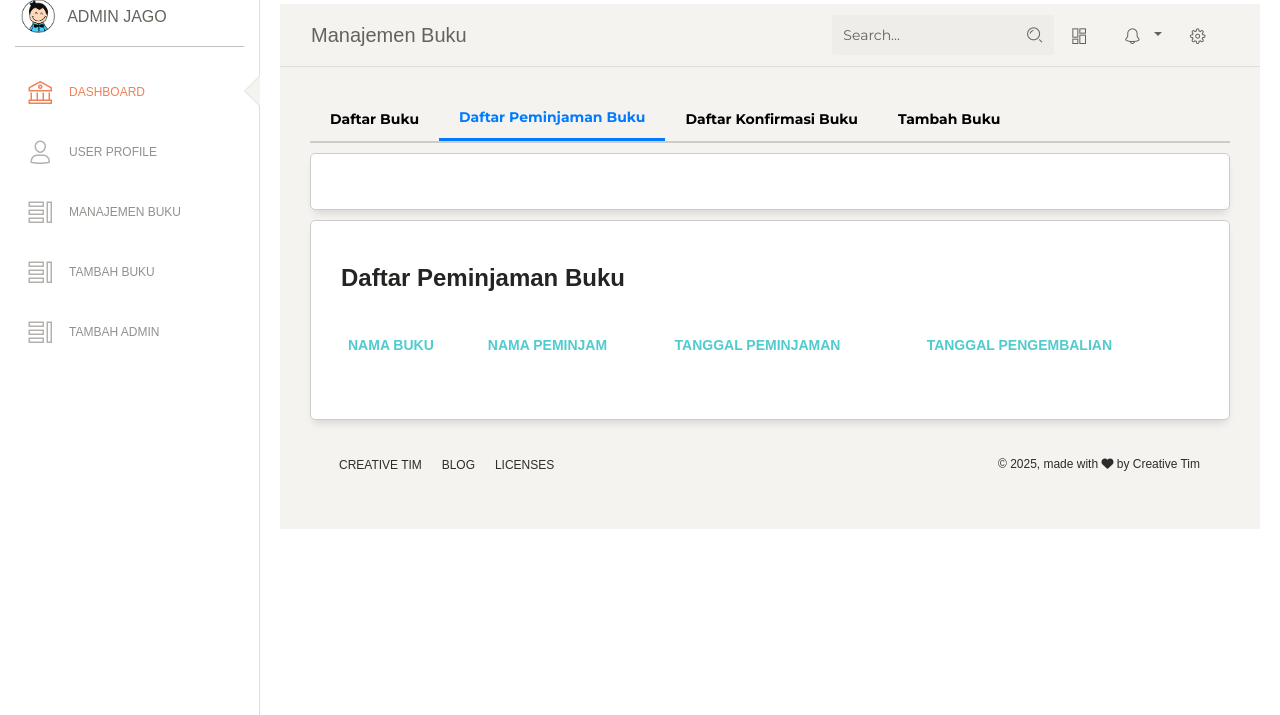
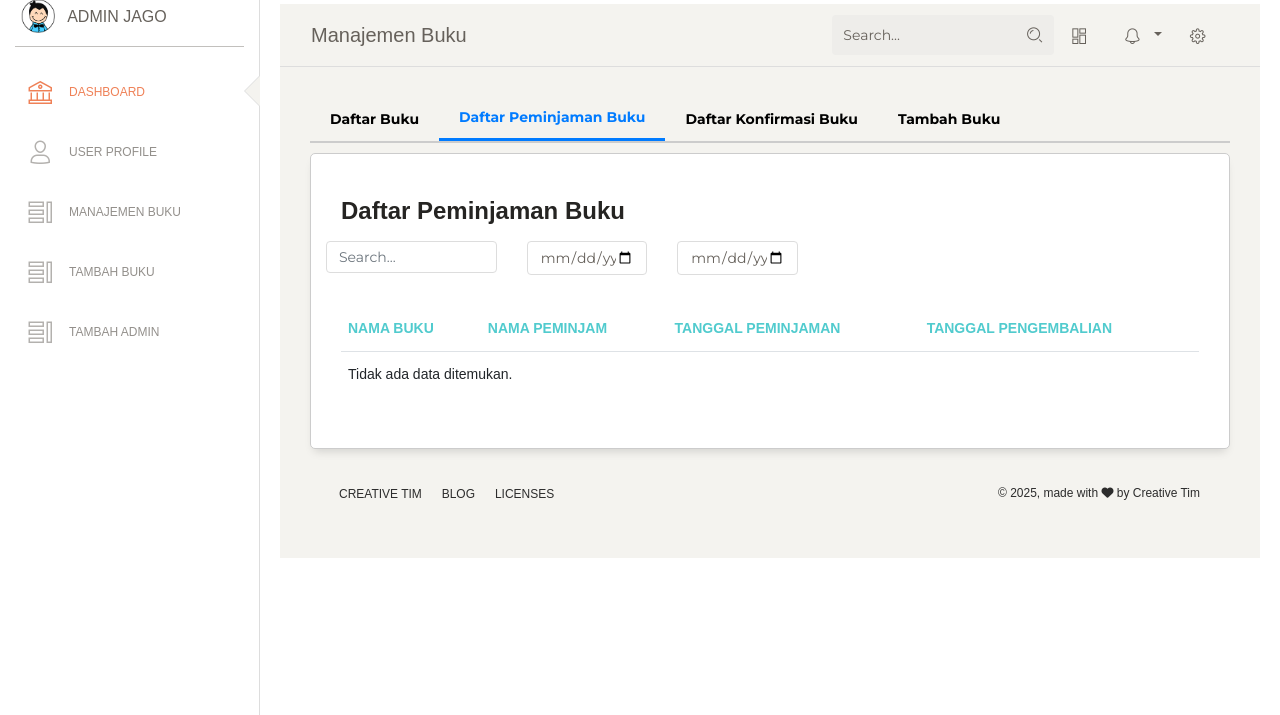
Before and after one commit to novilarya/ISB-202-Rekayasa-Perangkat-Lunak-Tugas-Besar-Jago-Library, a WordPress theme: page /admin/manajemen-buku.php in a window 1280 px wide, after a click on "Daftar Peminjaman Buku". Shown: the part 16-731 px from the top of the page. Run offline with PHP 8.4 and a stand-in for WordPress, Linux system fonts and the light colour scheme; the site name, menu and one post (Sample post) are stand-ins, and other content is empty; tables that the repository leaves empty or names only in its code hold one stand-in row (values such as "Sample post"); lists and menus that the app fills with data are empty; some libraries are stand-ins or nearby versions.

Commit message:
Update Daftar Peminjaman dan Tambah Buku

```diff
--- a/admin/layout/sidebar.php
+++ b/admin/layout/sidebar.php
@@ -54,7 +54,7 @@
             </a>
           </li>
           <li class="active-pro">
-            <a href="/admin//logout.php">
+            <a href="../logout.php">
               <i class="nc-icon nc-spaceship"></i>
               <p>Logout</p>
             </a>
--- a/admin/manajemen-buku.php
+++ b/admin/manajemen-buku.php
@@ -3,6 +3,7 @@
   include('../database/connection.php');
   $buku = null;
   $buku_terlambat = null;
+  $jenis_buku = '';
 
   $query = "SELECT users.nama, buku.nama_buku, peminjaman.tanggal_peminjaman, peminjaman.tanggal_pengembalian, peminjaman.kode_buku, peminjaman.nrp_nidn
             FROM users
@@ -31,7 +32,7 @@
                     FROM users
                     INNER JOIN peminjaman ON users.nrp_nidn = peminjaman.nrp_nidn
                     INNER JOIN buku ON peminjaman.kode_buku = buku.kode_buku
-                    WHERE peminjaman.status = 'dipinjam'";
+                    WHERE 1=1";
 
           $query2 = "SELECT users.nama, buku.nama_buku, peminjaman.tanggal_peminjaman, peminjaman.tanggal_pengembalian
                     FROM users
@@ -104,6 +105,64 @@
     $stmt->execute();
   }
 
+  if (isset($_POST['search_peminjaman']) && !empty($_SERVER['HTTP_X_REQUESTED_WITH'])) {
+    $search_username = $_POST['search_peminjaman'] ?? '';
+    $search_peminjaman = $_POST['search_tanggal_peminjaman'] ?? '';
+    $search_pengembalian = $_POST['search_tanggal_pengembalian'] ?? '';
+
+    if (!empty($search_peminjaman) || !empty($search_peminjaman) || !empty($search_pengembalian)) {
+            $query = "SELECT users.nama, buku.nama_buku, peminjaman.tanggal_peminjaman, peminjaman.tanggal_pengembalian
+                      FROM users
+                      INNER JOIN peminjaman ON users.nrp_nidn = peminjaman.nrp_nidn
+                      INNER JOIN buku ON peminjaman.kode_buku = buku.kode_buku
+                      WHERE 1=1";
+
+
+            $params = [];
+            $types = '';
+
+            if (!empty($search_username)) {
+                $query .= " AND users.nama LIKE ?";
+                $params[] = "%$search_username%";
+                $types .= 's';
+            }
+
+            if (!empty($search_peminjaman)) {
+                $query .= " AND peminjaman.tanggal_peminjaman >= ?";
+                $params[] = $search_peminjaman;
+                $types .= 's';
+            }
+
+            if (!empty($search_pengembalian)) {
+                $query .= " AND peminjaman.tanggal_pengembalian <= ?";
+                $params[] = $search_pengembalian;
+                $types .= 's';
+            }
+
+            $stmt = $conn->prepare($query);
+            if ($params) {
+                $stmt->bind_param($types, ...$params);
+            }
+            $stmt->execute();
+            $buku = $stmt->get_result();
+        } else {
+            $stmt = $conn->prepare($query);
+            $stmt->execute();
+            $buku = $stmt->get_result();
+        }
+
+
+      while ($row = $buku->fetch_assoc()) {
+          echo "<tr>
+                  <td>{$row['nama_buku']}</td>
+                  <td>{$row['nama']}</td>
+                  <td>{$row['tanggal_peminjaman']}</td>
+                  <td>{$row['tanggal_pengembalian']}</td>
+                </tr>";
+      }
+    exit;
+  }
+
   if (isset($_POST['search_buku']) && !empty($_SERVER['HTTP_X_REQUESTED_WITH'])) {
     $search = $_POST['search_buku'];
     $query = "SELECT * FROM buku WHERE
@@ -120,7 +179,6 @@
     $stmt->execute();
     $result = $stmt->get_result();
 
-    // Output HTML rows
     while ($row = $result->fetch_assoc()) {
         echo "<tr>
                 <td>{$row['kode_buku']}</td>
@@ -135,6 +193,8 @@
     exit;
   }
 
+
+  if (isset($_POST['tambah'])) {
     $kode_buku = $_POST['kode_buku'] ?? '';
     $jenis_buku = $_POST['jenis_buku'] ?? '';
     $nama_buku = $_POST['nama_buku'] ?? '';
@@ -143,11 +203,9 @@
     $jumlah_halaman = $_POST['jumlah_halaman'] ?? '';
     $tahun_terbit = $_POST['tahun_terbit'] ?? '';
     $deskripsi_buku = $_POST['deskripsi_buku'] ?? '';
-  $status = $_POST['status'] ?? '';
+    $status = $_POST['status'] ?? 'Tersedia';
     $jumlah_buku = $_POST['jumlah_buku'] ?? '';
     $penyumbang = $_POST['penyumbang'] ?? '';
-
-  if (isset($_POST['tambah'])) {
     $cover_buku = $_FILES['cover_buku'];
     $uploadDir = "../images/buku/";
     $nama_file = basename($cover_buku['name']);
@@ -159,16 +217,28 @@
             tahun_terbit, deskripsi_buku, status, penyumbang, cover_buku, jumlah_buku
         ) VALUES (?, ?, ?, ?, ?, ?, ?, ?, ?, ?, ?, ?)");
 
+        if (!$stmt) {
+            echo "Prepare failed: " . $conn->error;
+            exit;
+        }
+
         $stmt->bind_param(
             "ssssssssssss",
             $kode_buku, $jenis_buku, $nama_buku, $pengarang, $penerbit,
             $jumlah_halaman, $tahun_terbit, $deskripsi_buku, $status,
             $penyumbang, $nama_file, $jumlah_buku
         );
+
+        if ($stmt->execute()) {
+            echo "Data berhasil ditambahkan.";
         } else {
-          echo "Gagal mengupload file cover.";
+            echo "Gagal menambahkan data: " . $stmt->error;
+        }
+    } else {
+        echo "Gagal mengupload file cover. Error code: " . $cover_buku['error'];
     }
   }
+
 ?>
 
 <!DOCTYPE html>
@@ -279,15 +349,11 @@
                 <h4 class="card-title">Daftar Peminjaman Buku</h4>
               </div>
               <form method="POST">
-                <div class="row">
-                  <div class="col-md-8 pr-1">
-                    <div class="form-group mb-0">
-                      <input type="text" id="search-buku" name="search_buku" class="form-control h-100"
+                <div class="form-group mb-0 w-100">
+                  <input type="text" id="search-buku" name="search_buku"
+                    class="form-control w-100"
                     placeholder="Search..."
                     value="<?= htmlspecialchars($_POST['search_buku'] ?? '') ?>">
-
-                    </div>
-                  </div>
                 </div>
               </form>
               <div class="card-body">
@@ -356,24 +422,31 @@
         <div class="row">
           <div class="col-md-12">
             <div class="card">
-              <div class="card-body">
-                <div class="row">
-
-                </div>
-              </div>
-            </div>
-          </div>
-        </div>
-
-        <div class="row">
-          <div class="col-md-12">
-            <div class="card">
               <div class="card-header">
                 <h4 class="card-title">Daftar Peminjaman Buku</h4>
+                <div class="row">
+                  <form method="POST" class="row mb-3">
+                    <div class="col-md-4">
+                      <input type="text" name="search_peminjaman" id="search_peminjaman"
+                        class="form-control" placeholder="Search..."
+                        value="<?= htmlspecialchars($_POST['search_peminjaman'] ?? '') ?>">
+                    </div>
+                    <div class="col-md-3">
+                      <input type="date" name="search_tanggal_peminjaman" id="search_tanggal_peminjaman"
+                        class="form-control"
+                        value="<?= htmlspecialchars($_POST['search_tanggal_peminjaman'] ?? '') ?>">
+                    </div>
+                    <div class="col-md-3">
+                      <input type="date" name="search_tanggal_pengembalian" id="search_tanggal_pengembalian"
+                        class="form-control"
+                        value="<?= htmlspecialchars($_POST['search_tanggal_pengembalian'] ?? '') ?>">
+                    </div>
+                  </form>
+                </div>
               </div>
               <div class="card-body">
                 <div class="table-responsive">
-                  <table class="table">
+                  <table class="table" id="daftar-peminjaman">
                     <thead class=" text-primary">
                       <th>
                         Nama Buku
@@ -389,22 +462,16 @@
                       </th>
                     </thead>
                     <tbody>
-                      <?php if ($buku): while($row = $buku->fetch_assoc()) { ?>
+                      <?php if ($buku && $buku->num_rows > 0): while($row = $buku->fetch_assoc()): ?>
                         <tr>
-                          <td>
-                            <?php echo $row['nama_buku']; ?>
-                          </td>
-                          <td>
-                            <?php echo $row['nama']; ?>
-                          </td>
-                          <td>
-                            <?php echo $row['tanggal_peminjaman']; ?>
-                          </td>
-                          <td>
-                            <?php echo $row['tanggal_pengembalian']; ?>
-                          </td>
+                          <td><?= htmlspecialchars($row['nama_buku']) ?></td>
+                          <td><?= htmlspecialchars($row['nama']) ?></td>
+                          <td><?= htmlspecialchars($row['tanggal_peminjaman']) ?></td>
+                          <td><?= htmlspecialchars($row['tanggal_pengembalian']) ?></td>
                         </tr>
-                      <?php } endif; ?>
+                      <?php endwhile; else: ?>
+                        <tr><td colspan="4">Tidak ada data ditemukan.</td></tr>
+                      <?php endif; ?>
                     </tbody>
                   </table>
                 </div>
@@ -483,7 +550,7 @@
 
     <div id="tambah" class="tab-content">
        <div class="row">
-          <div class="col-md-8">
+          <div class="col-md-12">
             <div class="card card-user">
               <div class="card-header">
                 <h5 class="card-title">Tambah Buku</h5>
@@ -491,16 +558,22 @@
               <div class="card-body">
                 <form method="POST" action="" enctype="multipart/form-data">
                   <div class="row">
-                    <div class="col-md-5 pr-1">
+                    <div class="col-md-6 pr-1">
                       <div class="form-group">
                         <label>Kode Buku</label>
                         <input type="text" name="kode_buku" class="form-control" placeholder="Masukkan kode buku" required>
                       </div>
                     </div>
-                    <div class="col-md-4 pl-1">
+                    <div class="col-md-6 pl-1">
                       <div class="form-group">
                         <label>Jenis Buku</label>
-                        <input type="text" name="jenis_buku" class="form-control" placeholder="Masukkan jenis buku" required>
+                        <select class="form-control" name="jenis_buku" required>
+                            <option value="TA" <?= $jenis_buku == 'TA' ? 'selected' : '' ?>>Tugas Akhir</option>
+                            <option value="KP" <?= $jenis_buku == 'KP' ? 'selected' : '' ?>>Kuliah Praktik</option>
+                            <option value="SIP" <?= $jenis_buku == 'SIP' ? 'selected' : '' ?>>SIP</option>
+                            <option value="MBKM" <?= $jenis_buku == 'MBKM' ? 'selected' : '' ?>>MBKM</option>
+                            <option value="Umum" <?= $jenis_buku == 'Umum' ? 'selected' : '' ?>>Umum</option>
+                        </select>
                       </div>
                     </div>
                   </div>
@@ -513,13 +586,13 @@
                     </div>
                   </div>
                   <div class="row">
-                    <div class="col-md-5 pr-1">
+                    <div class="col-md-6 pr-1">
                       <div class="form-group">
                         <label>Pengarang</label>
                         <input type="text" name="pengarang" class="form-control" placeholder="Masukkan pengarang buku" required>
                       </div>
                     </div>
-                    <div class="col-md-4 pl-1">
+                    <div class="col-md-6 pl-1">
                       <div class="form-group">
                         <label>Penerbit</label>
                         <input type="text" name="penerbit" class="form-control" placeholder="Masukkan penerbit buku" required>
@@ -527,13 +600,13 @@
                     </div>
                   </div>
                   <div class="row">
-                    <div class="col-md-5 pr-1">
+                    <div class="col-md-6 pr-1">
                       <div class="form-group">
                         <label>Jumlah Halaman</label>
                         <input type="text" name="jumlah_halaman" class="form-control" placeholder="Masukkan jumlah halaman buku" required>
                       </div>
                     </div>
-                    <div class="col-md-4 pl-1">
+                    <div class="col-md-6 pl-1">
                       <div class="form-group">
                         <label>Tahun Terbit</label>
                         <input type="text" name="tahun_terbit" class="form-control" placeholder="Masukkan tahun terbit buku" required>
@@ -549,13 +622,13 @@
                     </div>
                   </div>
                   <div class="row">
-                    <div class="col-md-5 pr-1">
+                    <div class="col-md-6 pr-1">
                       <div class="form-group">
                         <label>Jumlah Buku</label>
                         <input type="text" name="jumlah_buku" class="form-control" placeholder="Masukkan jumlah buku" required>
                       </div>
                     </div>
-                    <div class="col-md-4 pl-1">
+                    <div class="col-md-6 pl-1">
                       <div class="form-group">
                         <label>Penyumbang</label>
                         <input type="text" name="penyumbang" class="form-control" placeholder="Masukkan siapa yang menyumbang" required>
@@ -563,15 +636,18 @@
                     </div>
                   </div>
                   <div class="row">
-                    <div class="col-md-5 pr-1">
+                    <div class="col-md-6 pr-1">
                       <label>Cover Buku</label>
                       <input type="file" name="cover_buku" class="form-control" required>
                     </div>
-                  </div>
-                  <div class="row">
+                    <div class="col-md-6 pr-1">
                       <div class="update ml-auto mr-auto">
                       <button type="submit" name="tambah" class="btn btn-primary">Tambah Buku</button>
                       </div>
+                    </div>
+                  </div>
+                  <div class="row">
+
                   </div>
                 </form>
               </div>
@@ -608,7 +684,37 @@
       });
     </script>
 
+    <script>
+      const searchInputs = [
+        document.getElementById("search_peminjaman"),
+        document.getElementById("search_tanggal_peminjaman"),
+        document.getElementById("search_tanggal_pengembalian")
+      ];
 
+      searchInputs.forEach(input => {
+        input.addEventListener("input", function () {
+          const search_peminjaman = document.getElementById("search_peminjaman").value;
+          const search_tanggal_peminjaman = document.getElementById("search_tanggal_peminjaman").value;
+          const search_tanggal_pengembalian = document.getElementById("search_tanggal_pengembalian").value;
+
+          const params = new URLSearchParams();
+          params.append("search_peminjaman", search_peminjaman);
+          params.append("search_tanggal_peminjaman", search_tanggal_peminjaman);
+          params.append("search_tanggal_pengembalian", search_tanggal_pengembalian);
+
+          const xhr = new XMLHttpRequest();
+          xhr.open("POST", "<?= $_SERVER['PHP_SELF']; ?>", true);
+          xhr.setRequestHeader("Content-type", "application/x-www-form-urlencoded");
+          xhr.setRequestHeader("X-Requested-With", "XMLHttpRequest");
+          xhr.onreadystatechange = function () {
+            if (xhr.readyState == 4 && xhr.status == 200) {
+              document.querySelector("#daftar-peminjaman tbody").innerHTML = xhr.responseText;
+            }
+          };
+          xhr.send(params.toString());
+        });
+      });
+    </script>
 
       <div class="content">
 
--- a/database/connection.php
+++ b/database/connection.php
@@ -2,7 +2,7 @@
     $host = "localhost";
     $dbname = "202_ta_silib";
     $username = "root";
-    $password = "basdat2024";
+    $password = "";
 
     $conn = new mysqli($host, $username, $password, $dbname);
 
```
Also changed, not shown: images/buku/Screenshot 2025-06-10 021015.png (added). Lines whose indentation alone changed are shown as unchanged.
